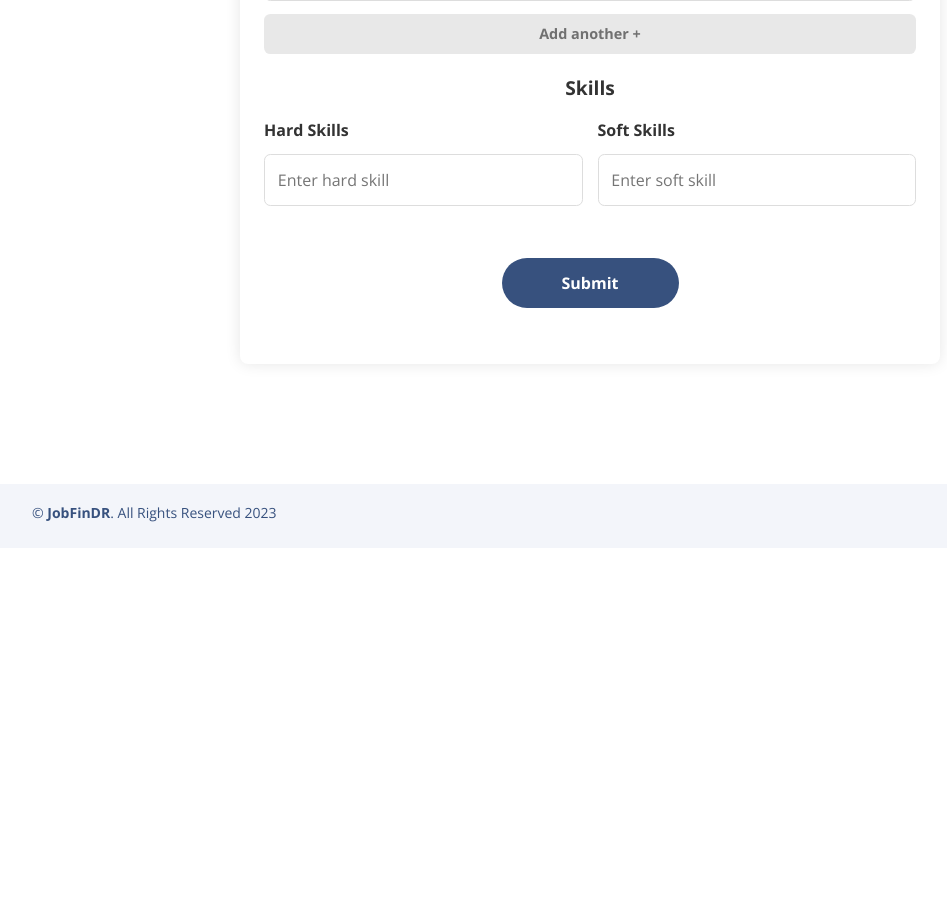
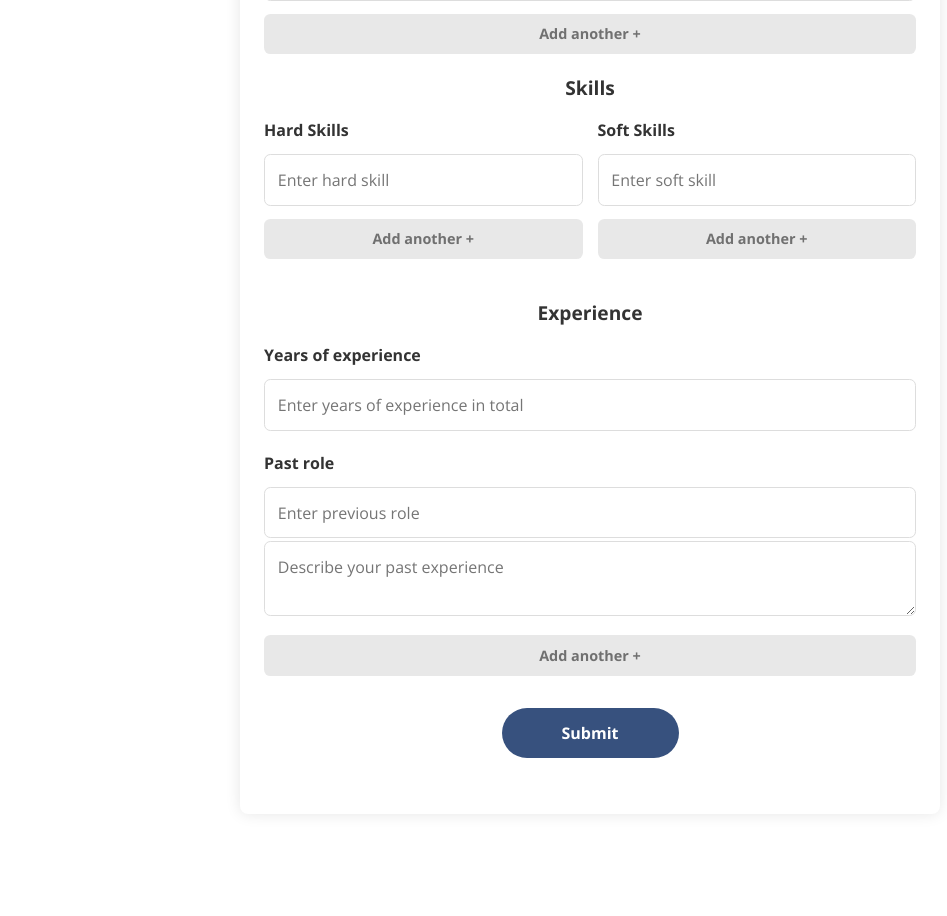
Before and after one commit to Nik0Mendoza/Job-FinDR, a Flask app: page /get-started-forms.html in a window 1280 px wide. Shown: the part 754-1670 px from the top of the page, without its empty margins (50-997 px from the left). Before the commit the page ends 1276 px from the top, so only its background shows below. Run offline with Flask 3, Linux system fonts and the light colour scheme; some libraries are stand-ins or nearby versions.

Commit message:
finalize dynamic input creation

```diff
--- a/static/assets/css/get-started-forms.css
+++ b/static/assets/css/get-started-forms.css
@@ -51,16 +51,15 @@ form .column {
 
 form .input-container textarea {
     width: 100%;
-    padding: 10px;
+    padding: 0.8rem;
     box-sizing: border-box;
     border: 1px solid #ddd;
-    border-radius: 6px;
+    border-radius: 0.4rem;
     font-size: 1rem;
+    margin-top: 0.15rem;
     color: #707070;
-    margin-top: 8px;
     outline: none;
     resize: vertical;
-    /* Allow vertical resizing */
 }
 
 .form-section-label {
--- a/static/assets/js/get-started-forms.js
+++ b/static/assets/js/get-started-forms.js
@@ -10,6 +10,17 @@ function addTextInput(containerId, placeholder) {
     container.append(input)
 }
 
+function addExperience() {
+    const container = document.getElementById('experience-container')
+    const input = document.createElement('input')
+    const textarea = document.createElement('textarea')
+    input.type = 'text'
+    input.placeholder = 'Enter previous role'
+    textarea.placeholder = 'Describe your past experience'
+    container.append(input)
+    container.append(textarea)
+}
+
 document.getElementById('add-certification')
     .addEventListener('click', (e) => {
         e.preventDefault()
@@ -20,6 +31,24 @@ document.getElementById('add-training')
     .addEventListener('click', (e) => {
         e.preventDefault()
         addTextInput('training-container', "Training")
+    })
+
+document.getElementById('add-hard-skill')
+    .addEventListener('click', (e) => {
+        e.preventDefault()
+        addTextInput('hard-skills-container', "Enter hard skill")
+    })
+
+document.getElementById('add-soft-skill')
+    .addEventListener('click', (e) => {
+        e.preventDefault()
+        addTextInput('soft-skills-container', "Enter soft skill")
+    })
+
+document.getElementById('add-experience')
+    .addEventListener('click', (e) => {
+        e.preventDefault()
+        addExperience()
     })
 
 document
@@ -90,5 +119,4 @@ document
         } else {
             alert("There was an error on our end. Please try again later.")
         }
-
     })
--- a/templates/get-started-forms.html
+++ b/templates/get-started-forms.html
@@ -42,6 +42,7 @@
       <h2>Enter Details</h2>
     </div>
     <form method="POST">
+
       <div class="column">
         <div class="input-container">
           <label for="sex">Sex</label>
@@ -56,10 +57,12 @@
           <input type="date" name="birthdate" placeholder="dd/mm/yy" />
         </div>
       </div>
+
       <div class="input-container">
         <label for="program">Program</label>
         <input type="text" name="program" placeholder="Enter program" />
       </div>
+
       <div class="input-container">
         <label>Certifications</label>
         <div id="certifications-container" class="d-flex flex-column gap-2">
@@ -69,6 +72,7 @@
           Add another +
         </button>
       </div>
+
       <div class="input-container">
         <label>Training</label>
         <div id="training-container" class="d-flex flex-column gap-2">
@@ -78,44 +82,49 @@
           Add another +
         </button>
       </div>
+
       <div class="form-section-label">
         <label>Skills</label>
       </div>
       <div class="column" id="skills-section">
         <div class="input-container">
           <label>Hard Skills</label>
-          <div id="hard-skills-container">
+          <div id="hard-skills-container" class="d-flex flex-column gap-2">
             <input placeholder="Enter hard skill" />
           </div>
+          <button id="add-hard-skill" class="add-button">
+            Add another +
+          </button>
         </div>
         <div class="input-container">
           <label>Soft Skills</label>
-          <div id="soft-skills-container">
+          <div id="soft-skills-container" class="d-flex flex-column gap-2">
             <input placeholder="Enter soft skill" />
           </div>
+          <button id="add-soft-skill" class="add-button">
+            Add another +
+          </button>
         </div>
       </div>
-      <!-- <div class="form-section-label">
-          <label>Experience</label>
-        </div> -->
-      <!-- <div id="experience-section">
-          <div class="input-container">
-            <label for="experience-years">Experience years</label>
-            <input type="text" name="experience_years" placeholder="Enter experience years" />
-          </div>
-          <div id="experience-container">
-            <div class="input-container">
-              <label>Experience Role</label>
-              <input type="text" name="experience_role" placeholder="Enter experience role" />
-            </div>
-            <div class="input-container">
-              <label for="experience-description">Description</label>
-              <textarea id="experience-description" name="experience_description"
-                placeholder="Enter description"></textarea>
-            </div>
-          </div>
-        </div> -->
-      <!-- <button id="addExperience" style="display: block">+</button> -->
+
+      <div class="form-section-label">
+        <label>Experience</label>
+      </div>
+      <div class="input-container">
+        <label for="experience-years">Years of experience</label>
+        <input type="text" name="experience_years" placeholder="Enter years of experience in total" />
+      </div>
+      <div class="input-container">
+        <label>Past role</label>
+        <div id="experience-container">
+          <input type="text" placeholder="Enter previous role" />
+          <textarea placeholder="Describe your past experience"></textarea>
+        </div>
+        <button id="add-experience" class="add-button">
+          Add another +
+        </button>
+      </div>
+
       <div class="centered-button-container" style="margin-top: 40px">
         <input class="submit-btn" type="submit" value="Submit" id="submit"></input>
       </div>
```
